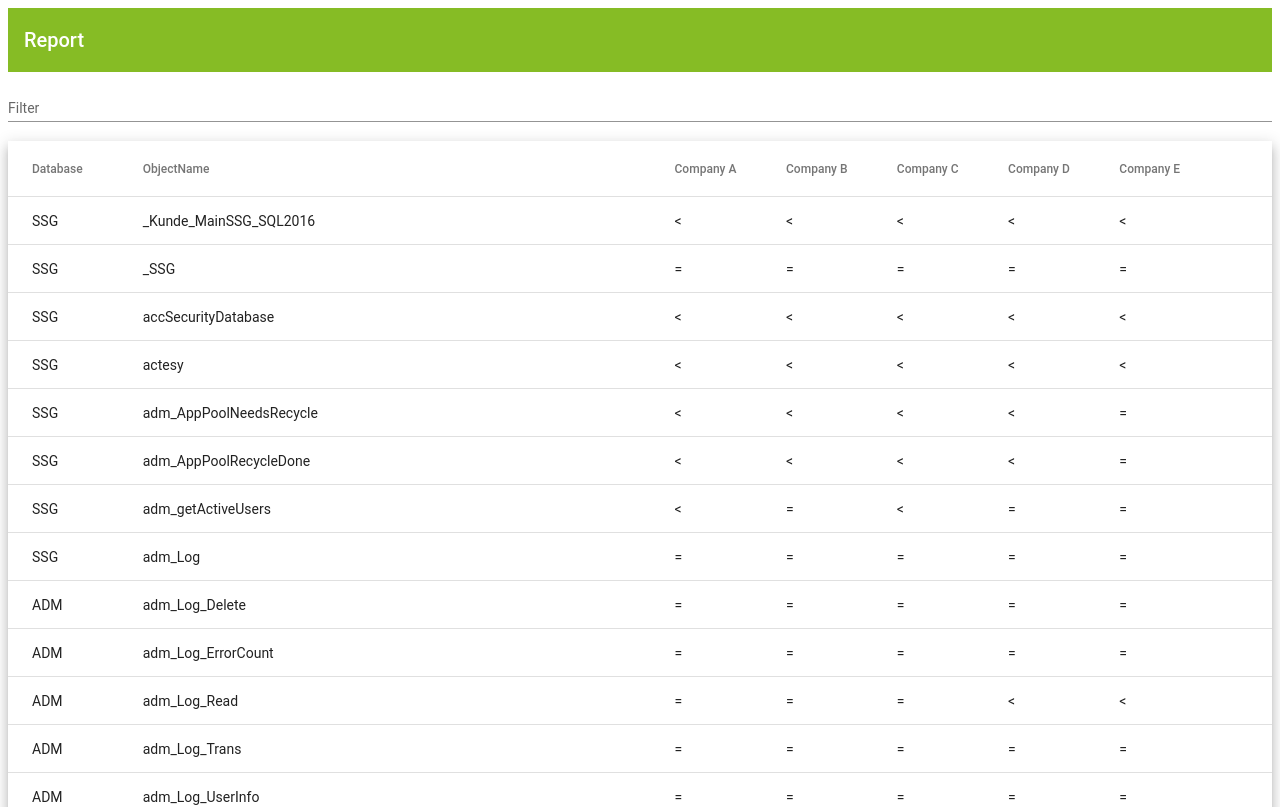
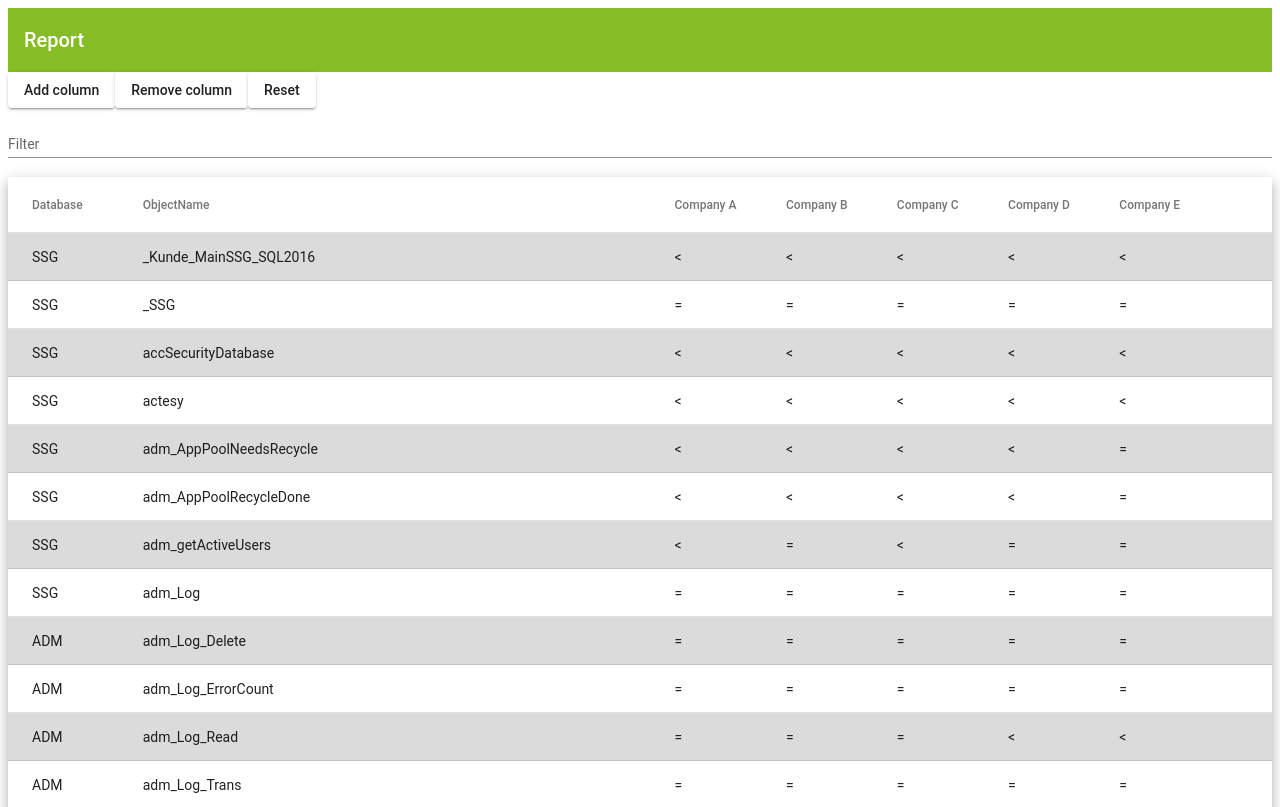
Before and after one commit to tobydao/DataReport, an Angular app: page / in a window 1280 px wide. Shown: the top 807 px of the page. Built offline with nearby package versions, Linux system fonts and the light colour scheme.

Commit message:
working filter

```diff
--- a/src/app/table/table.component.css
+++ b/src/app/table/table.component.css
@@ -6,3 +6,11 @@ table {
   font-size: 14px;
   width: 100%;
 }
+
+.mat-row:nth-child(even){
+  background-color: white;
+}
+
+.mat-row:nth-child(odd){
+  background-color: #dbdbdb;
+}
--- a/src/app/table/table.component.html
+++ b/src/app/table/table.component.html
@@ -1,19 +1,23 @@
+<button mat-raised-button (click)="addColumn()"> Add column </button>
+<button mat-raised-button (click)="removeColumn()"> Remove column </button>
+<button mat-raised-button (click)="resetTable()"> Reset </button>
+
 <mat-form-field appearance="standard">
   <mat-label>Filter</mat-label>
   <input matInput (keyup)="applyFilter($event)" placeholder="data" #input>
 </mat-form-field>
 
-<table mat-table [dataSource]="data" class="mat-elevation-z8">
+<table mat-table [dataSource]="dataSource" class="mat-elevation-z8">
   <ng-container [matColumnDef]="column" *ngFor="let column of displayedColumns">
     <th mat-header-cell *matHeaderCellDef> {{column}} </th>
     <td mat-cell *matCellDef="let element"> {{element[column]}} </td>
   </ng-container>
 
-  <tr mat-header-row *matHeaderRowDef="columnsToDisplay"></tr>
+  <tr mat-header-row *matHeaderRowDef="columnsToDisplay, sticky:true"></tr>
   <tr mat-row *matRowDef="let row; columns: columnsToDisplay;"></tr>
 
   <!-- Row shown when there is no matching data. -->
   <tr class="mat-row" *matNoDataRow>
-    <td class="mat-cell" colspan="4">No data matching the filter "{{input.value}}"</td>
+    <td class="mat-cell" colspan="columnsToDisplay.length">No data matching the filter "{{input.value}}"</td>
   </tr>
 </table>
--- a/src/app/table/table.component.ts
+++ b/src/app/table/table.component.ts
@@ -9,21 +9,43 @@ import { JSONService } from '../shared/json.service';
 })
 
 export class TableComponent implements OnInit{
-  data = [];
+  dataToDisplay = []
   displayedColumns = [];
   columnsToDisplay = [];
   dataSource = new MatTableDataSource<Object>();
 
   constructor(private jsonService: JSONService) {
     this.jsonService.getJSON().subscribe(json => {
-      this.data = json;
-      this.displayedColumns = Object.keys(this.data[0])
+      this.dataSource.data = json;
+      this.displayedColumns = Object.keys(this.dataSource.data[0]);
       this.columnsToDisplay = this.displayedColumns.slice();
-      this.dataSource.data = this.data;
+      this.dataToDisplay = this.dataSource.data.slice();
     })
   }
 
   ngOnInit(){
+  }
+
+  //ngOnDestroy unsubscribe
+
+  //row operations
+
+
+  //column operations
+  addColumn() {
+    const randomColumn = Math.floor(Math.random() * this.displayedColumns.length);
+    this.columnsToDisplay.push(this.displayedColumns[randomColumn]);
+  }
+
+  removeColumn() {
+    if (this.columnsToDisplay.length) {
+      this.columnsToDisplay.pop();
+    }
+  }
+  resetTable() {
+    if(this.displayedColumns.length){
+      this.columnsToDisplay = this.displayedColumns.slice();
+    }
   }
 
   applyFilter(event: Event) {
```
Also changed, not shown: src/app/table/columnPicker/columnPicker.component.ts (added, +10 -0 lines), src/app/table/columnPicker/columnPicker.component.css (added), src/app/table/columnPicker/columnPicker.component.html (added), src/styles.css (line endings or trailing spaces).
